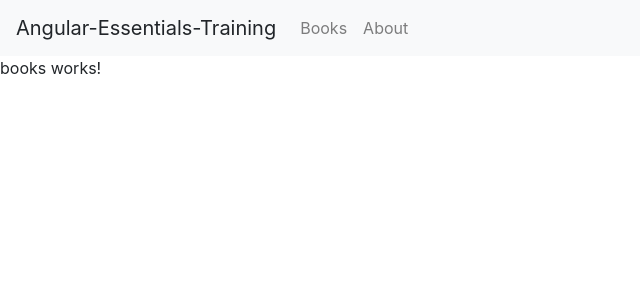
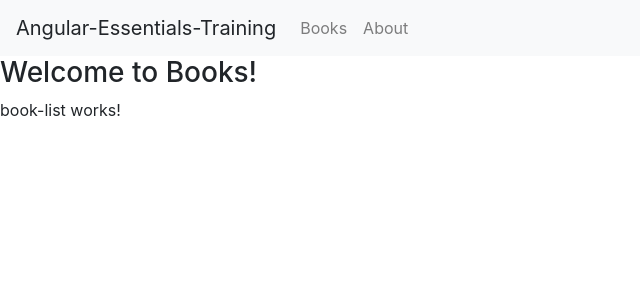
Before and after one commit to web-dave/neogeo, an Angular app: page /books in a window 1280 px wide. Shown: the top 300 px of the page, without its empty margins (0-640 px from the left). Built offline with nearby package versions, Linux system fonts and the light colour scheme.

Commit message:
child routing

```diff
--- a/src/app/features/about/about-routing.module.ts
+++ b/src/app/features/about/about-routing.module.ts
@@ -1,11 +1,16 @@
 import { NgModule } from '@angular/core';
 import { Routes, RouterModule } from '@angular/router';
+import { AboutComponent } from './about.component';
 
-
-const routes: Routes = [];
+const routes: Routes = [
+  {
+    path: 'about',
+    component: AboutComponent
+  }
+];
 
 @NgModule({
   imports: [RouterModule.forChild(routes)],
   exports: [RouterModule]
 })
-export class AboutRoutingModule { }
+export class AboutRoutingModule {}
--- /dev/null
+++ b/src/app/features/books/book-list/book-list.component.html
@@ -0,0 +1 @@
+<p>book-list works!</p>
--- /dev/null
+++ b/src/app/features/books/book-list/book-list.component.ts
@@ -0,0 +1,15 @@
+import { Component, OnInit } from '@angular/core';
+
+@Component({
+  selector: 'app-book-list',
+  templateUrl: './book-list.component.html',
+  styleUrls: ['./book-list.component.scss']
+})
+export class BookListComponent implements OnInit {
+
+  constructor() { }
+
+  ngOnInit() {
+  }
+
+}
--- a/src/app/features/books/books-routing.module.ts
+++ b/src/app/features/books/books-routing.module.ts
@@ -1,11 +1,23 @@
 import { NgModule } from '@angular/core';
 import { Routes, RouterModule } from '@angular/router';
+import { BooksComponent } from './books.component';
+import { BookListComponent } from './book-list/book-list.component';
 
-
-const routes: Routes = [];
+const routes: Routes = [
+  {
+    path: 'books',
+    component: BooksComponent,
+    children: [
+      {
+        path: '',
+        component: BookListComponent
+      }
+    ]
+  }
+];
 
 @NgModule({
   imports: [RouterModule.forChild(routes)],
   exports: [RouterModule]
 })
-export class BooksRoutingModule { }
+export class BooksRoutingModule {}
--- a/src/app/features/books/books.component.html
+++ b/src/app/features/books/books.component.html
@@ -1 +1,2 @@
-<p>books works!</p>
+<h3>Welcome to Books!</h3>
+<router-outlet></router-outlet>
--- a/src/app/features/books/books.module.ts
+++ b/src/app/features/books/books.module.ts
@@ -3,10 +3,10 @@
 
 import { BooksRoutingModule } from './books-routing.module';
 import { BooksComponent } from './books.component';
+import { BookListComponent } from './book-list/book-list.component';
 
 @NgModule({
-  declarations: [BooksComponent],
-  exports: [BooksComponent],
+  declarations: [BooksComponent, BookListComponent],
   imports: [CommonModule, BooksRoutingModule]
 })
 export class BooksModule {}
```
Also changed, not shown: src/app/app-routing.module.ts (+0 -15 lines), src/app/features/books/book-list/book-list.component.scss (added), 1 other file (tests, documents, lock files or other folders).
